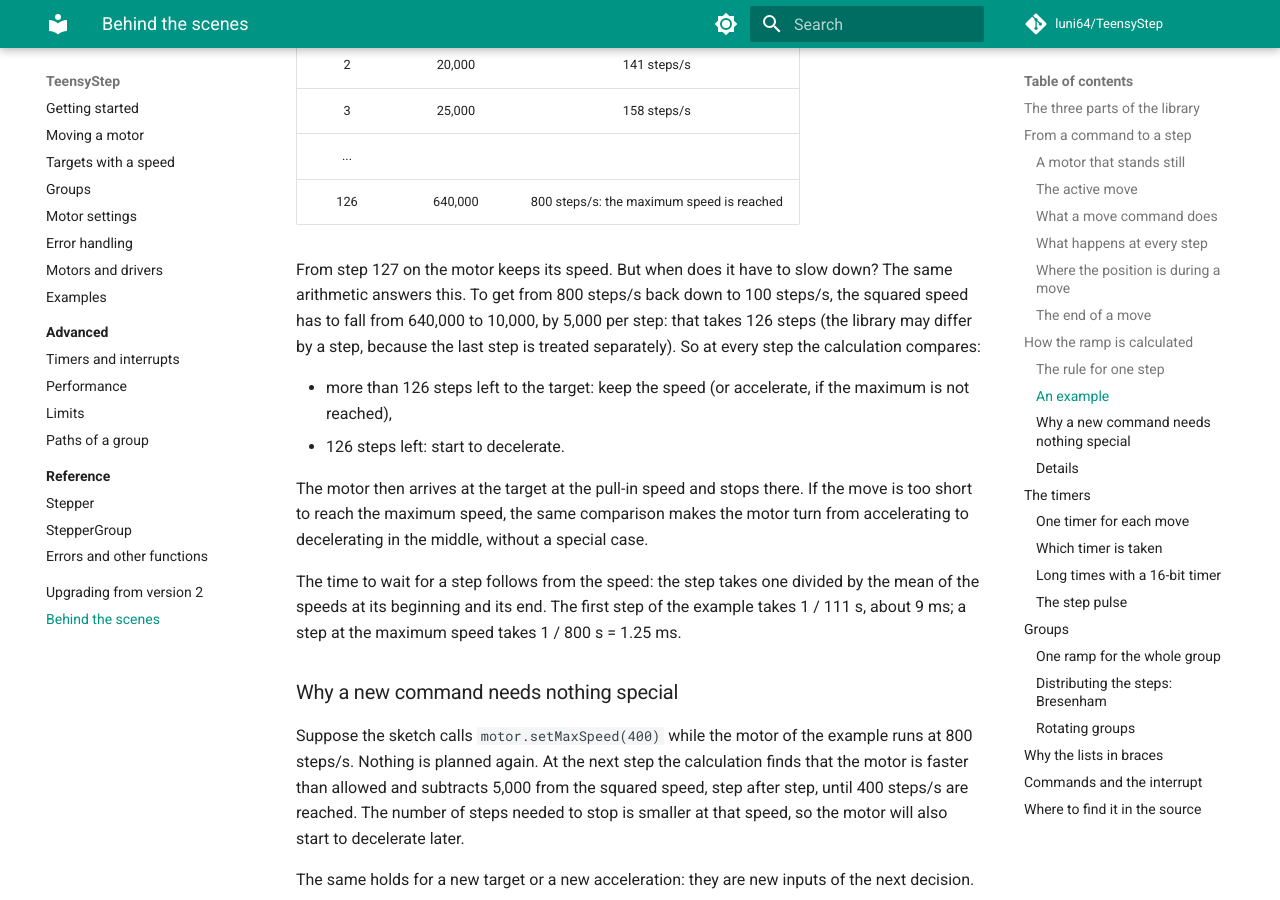
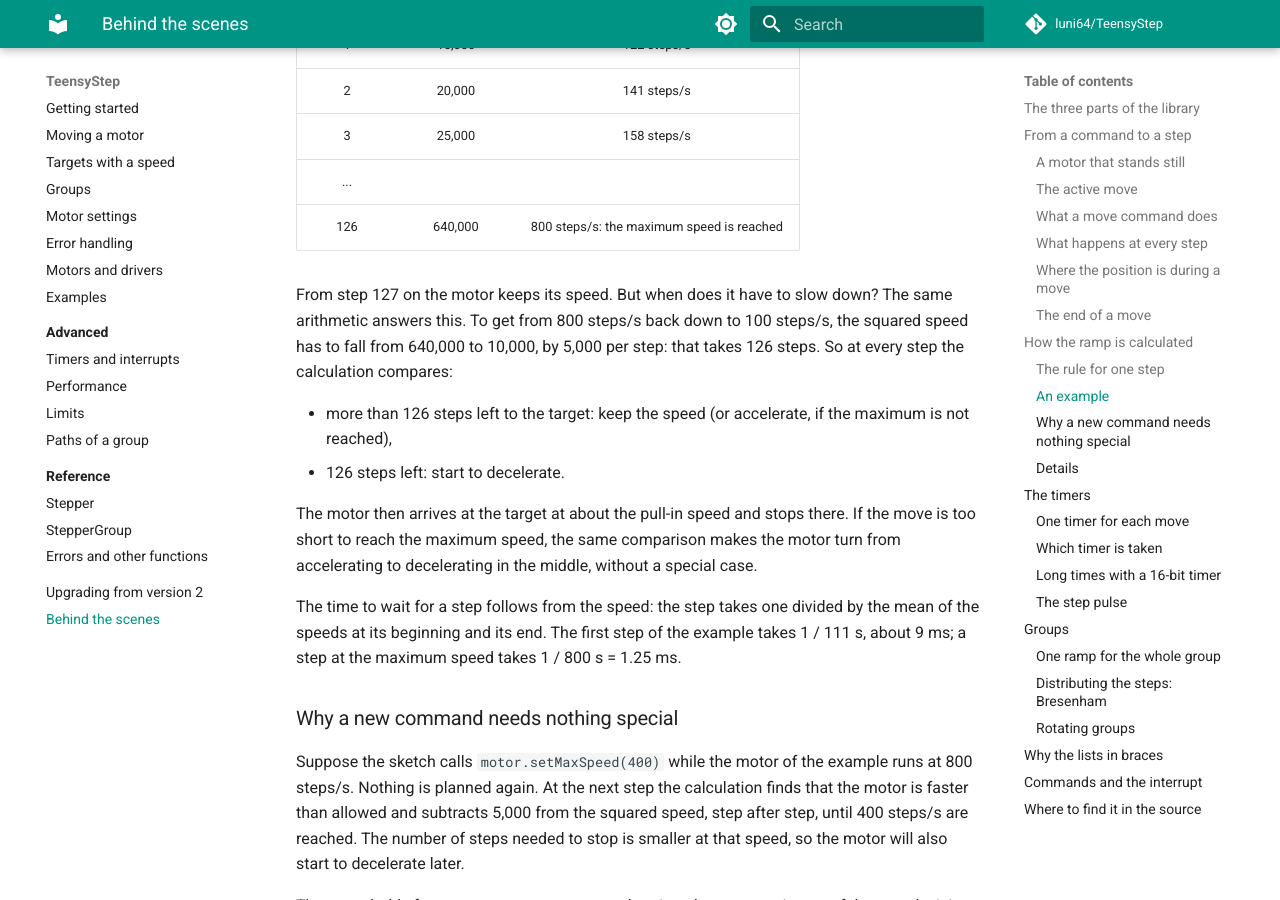
Before and after one commit to luni64/TeensyStep, an MkDocs documentation site: the page built from docs/behind-the-scenes.md, in a window 1280 px wide and 900 px high, scrolled down 4041 px. Built offline with MkDocs 1.6.1 and Material for MkDocs 9.7.7, drawn with Linux system fonts in a browser that asks for light colours; comment, search, counter and statistics services are not loaded; some of the changed text lies outside the part shown.

Commit message:
Manual, Behind the scenes: example checked against the motion core; position can be one step ahead
Co-Authored-By: Claude Fable 5.2 <noreply@anthropic.com>

```diff
--- a/docs/behind-the-scenes.md
+++ b/docs/behind-the-scenes.md
@@ -164,13 +165,12 @@ acceleration adds 2 · 2,500 = 5,000:
 
 From step 127 on the motor keeps its speed. But when does it have to slow down? The same arithmetic
 answers this. To get from 800 steps/s back down to 100 steps/s, the squared speed has to fall from
-640,000 to 10,000, by 5,000 per step: that takes 126 steps (the library may differ by a step, because
-the last step is treated separately). So at every step the calculation compares:
+640,000 to 10,000, by 5,000 per step: that takes 126 steps. So at every step the calculation compares:
 
 - more than 126 steps left to the target: keep the speed (or accelerate, if the maximum is not reached),
 - 126 steps left: start to decelerate.
 
-The motor then arrives at the target at the pull-in speed and stops there. If the move is too short to
+The motor then arrives at the target at about the pull-in speed and stops there. If the move is too short to
 reach the maximum speed, the same comparison makes the motor turn from accelerating to decelerating in
 the middle, without a special case.
 
```
Also changed, not shown: other parts of docs/behind-the-scenes.md (+2 -1 lines).
